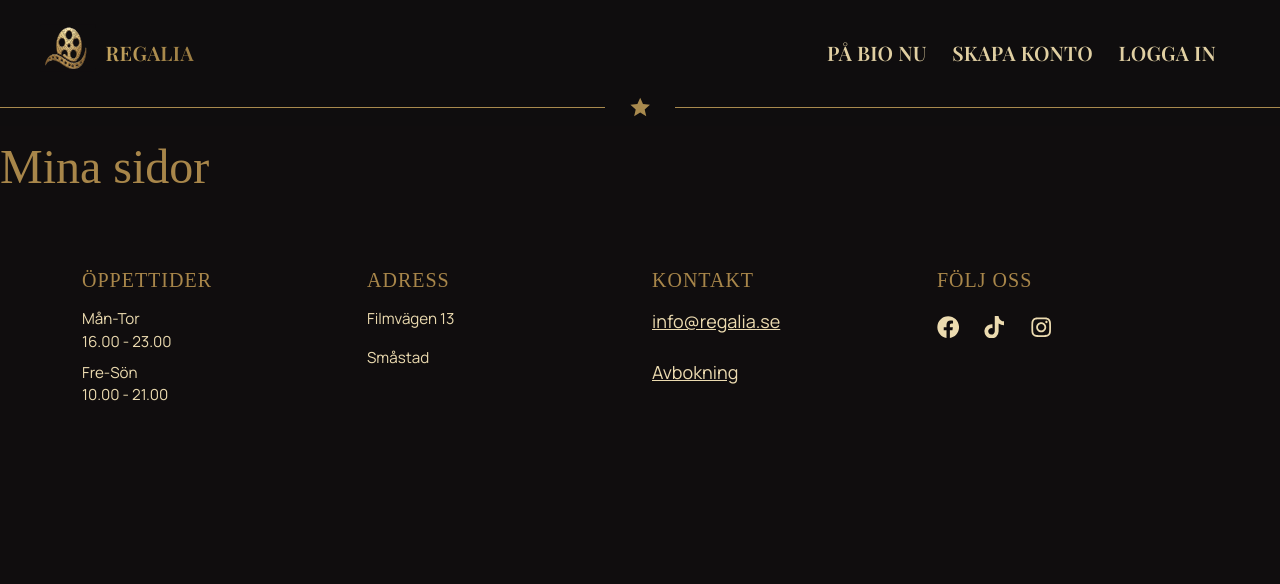
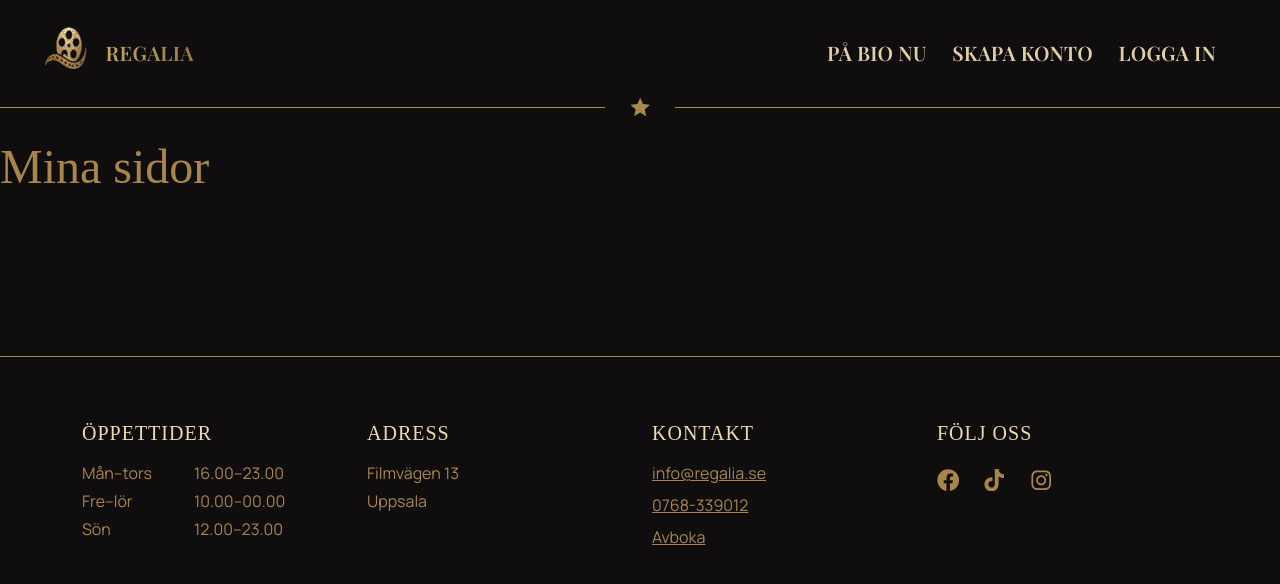
Before and after one commit to noiralba/Regalia, a React (Vite) app in the folder frontend/: page /mina-sidor in a window 1280 px wide. Shown: the top 584 px of the page. Built offline with nearby package versions, Linux system fonts and the light colour scheme; a web font is replaced by a local one.

Commit message:
footer done

```diff
--- a/frontend/src/Layout.tsx
+++ b/frontend/src/Layout.tsx
@@ -38,7 +38,9 @@ export default function Layout() {
 
       <Outlet context={{ onLogin: handleLogin }} />
 
-      <Footer />
+      <section className="footer-spacing">
+        <Footer />
+      </section>
     </>
   );
 }
--- a/frontend/src/components/Footer/Footer.scss
+++ b/frontend/src/components/Footer/Footer.scss
@@ -1,14 +1,19 @@
 @use "../../styles/variables" as v;
+
+.footer-spacing {
+  margin-top: 10rem;
+}
 
 .footer {
   background-color: v.$color-bg-dark;
   width: 100%;
   padding-top: 4rem;
   padding-bottom: 6rem;
+  border-top: 1px solid v.$color-gold;
 
   .footer-title {
     font-family: v.$font-title;
-    color: v.$color-gold;
+    color: v.$color-cream;
     font-size: 1.25rem;
     letter-spacing: 0.05em;
     text-transform: uppercase;
@@ -16,21 +21,54 @@
   }
 
   .footer-text,
-  .footer-text span {
+  .footer-text span,
+  .footer-hours-row,
+  .footer-contact-item {
     font-family: v.$font-body;
-    color: v.$color-cream !important;
-    font-size: 0.95rem;
+    color: v.$color-gold;
+    font-size: 1rem;
     line-height: 1.5;
+  }
+
+  .footer-text {
+    margin-bottom: 0.25rem;
+  }
+
+  .footer-hours {
+    display: flex;
+    flex-direction: column;
+    gap: 0.25rem;
+  }
+
+  .footer-hours-row {
+    display: flex;
+    margin-bottom: 0;
+    white-space: nowrap;
+
+    span:first-child {
+      width: 7rem;
+      flex-shrink: 0;
+    }
   }
 
   a,
   .footer-link {
-    color: v.$color-cream !important;
+    color: v.$color-gold !important;
+    font-family: v.$font-body;
+    font-size: 1rem;
     text-decoration: underline;
 
     &:hover {
-      color: v.$color-gold !important;
+      color: v.$color-cream !important;
     }
+  }
+
+  .footer-contact-item {
+    margin-bottom: 0.5rem;
+  }
+
+  .footer-cancellation {
+    margin-top: 0.25rem;
   }
 
   .footer-socials {
@@ -40,12 +78,12 @@
     margin-top: 0.75rem;
 
     a {
-      color: v.$color-cream !important;
+      color: v.$color-gold !important;
       font-size: 1.4rem;
       text-decoration: none;
 
       &:hover {
-        color: v.$color-gold !important;
+        color: v.$color-cream !important;
       }
     }
   }
@@ -62,12 +100,15 @@
     > .col:nth-child(1) {
       order: 1;
     }
+
     > .col:nth-child(2) {
       order: 3;
     }
+
     > .col:nth-child(3) {
       order: 2;
     }
+
     > .col:nth-child(4) {
       order: 4;
     }
@@ -84,12 +125,15 @@
       > .col:nth-child(1) {
         order: 1;
       }
+
       > .col:nth-child(2) {
         order: 2;
       }
+
       > .col:nth-child(3) {
         order: 3;
       }
+
       > .col:nth-child(4) {
         order: 4;
       }
--- a/frontend/src/components/Footer/Footer.tsx
+++ b/frontend/src/components/Footer/Footer.tsx
@@ -4,54 +4,76 @@ import "./Footer.scss";
 
 export default function Footer() {
   return (
-    <footer className="footer container pb-5">
+    <footer className="footer">
+      <section className="container pb-5">
         <section className="row g-4 row-cols-1 row-cols-md-4">
           <article className="col">
             <h5 className="footer-title">ÖPPETTIDER</h5>
-          <p className="footer-text mb-2">
-            <span className="d-block">Mån-Tor</span>
-            <span>16.00 - 23.00</span>
+
+            <section className="footer-hours">
+              <p className="footer-hours-row">
+                <span>Mån–tors</span>
+                <span>16.00–23.00</span>
               </p>
-          <p className="footer-text">
-            <span className="d-block">Fre-Sön</span>
-            <span>10.00 - 21.00</span>
+
+              <p className="footer-hours-row">
+                <span>Fre–lör</span>
+                <span>10.00–00.00</span>
               </p>
+
+              <p className="footer-hours-row">
+                <span>Sön</span>
+                <span>12.00–23.00</span>
+              </p>
+            </section>
           </article>
 
           <article className="col">
             <h5 className="footer-title">ADRESS</h5>
             <p className="footer-text">Filmvägen 13</p>
-          <p className="footer-text">Småstad</p>
+            <p className="footer-text">Uppsala</p>
           </article>
 
           <article className="col">
             <h5 className="footer-title">KONTAKT</h5>
-          <p className="mb-4">
+
+            <p className="footer-contact-item">
               <a href="mailto:info@regalia.se" className="footer-link">
                 info@regalia.se
               </a>
             </p>
-          <p>
+
+            <p className="footer-contact-item">
+              <a href="tel:0768339012" className="footer-link">
+                0768-339012
+              </a>
+            </p>
+
+            <p className="footer-contact-item footer-cancellation">
               <Link to="/avbokning" className="footer-link">
-              Avbokning
+                Avboka
               </Link>
             </p>
           </article>
 
           <article className="col">
             <h5 className="footer-title">FÖLJ OSS</h5>
-          <div className="footer-socials d-flex gap-4 mt-2">
+
+            <nav className="footer-socials" aria-label="Sociala medier">
               <a href="#" aria-label="Facebook">
                 <FaFacebook />
               </a>
+
               <a href="#" aria-label="TikTok">
                 <FaTiktok />
               </a>
+
               <a href="#" aria-label="Instagram">
                 <FaInstagram />
               </a>
-          </div>
+            </nav>
           </article>
+        </section>
       </section>
     </footer>
   );
```
Lines whose indentation alone changed are shown as unchanged.
